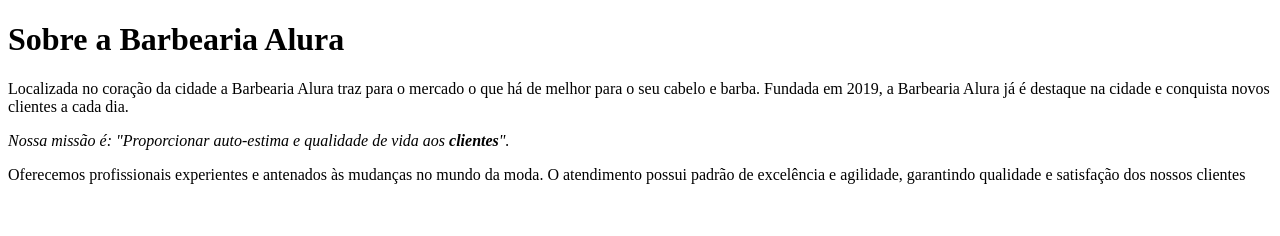
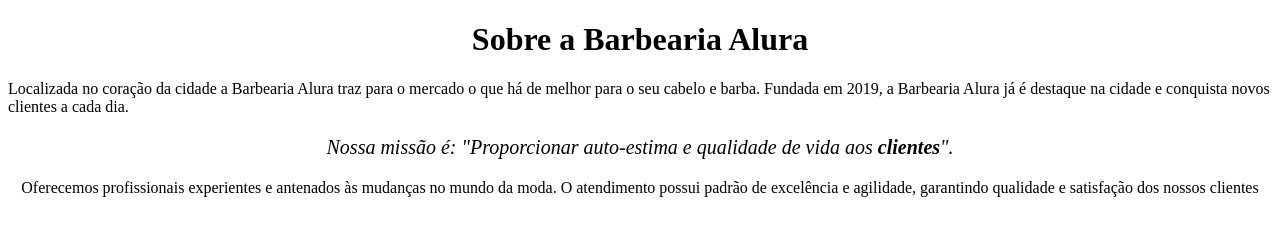
Before and after one commit to Guh45/repositorio.pensamento, a plain HTML site: page index.html in a window 1280 px wide. Drawn offline with Linux system fonts and the light colour scheme.

Commit message:
Add files via upload

```diff
--- a/index.html
+++ b/index.html
@@ -1,12 +1,20 @@
 <!DOCTYPE html>
-<html>
+<html lang="pt-br>">
+    <head>
     <meta charset="UTF-8">
-<h1>Sobre a Barbearia Alura</h1>
+    <title>barbearia Alura</title>
+    <link rel="stylesheet" href="style.css"
+    </head>
 
-</p>Localizada no coração da cidade a Barbearia Alura traz para o mercado o que há de melhor para o seu cabelo e barba. Fundada em 2019, a Barbearia Alura já é destaque na cidade e conquista novos clientes a cada dia.</p>
+    <body>
+    <h1 style="text-align: center;">Sobre a Barbearia Alura</h1>
 
-</p><em>Nossa missão é: "Proporcionar auto-estima e qualidade de vida aos <strong>clientes</strong>". </p> </em>
+    </p style="text-align:center;">Localizada no coração da cidade a Barbearia Alura traz para o mercado o que há de melhor para o seu cabelo e barba. Fundada em 2019, a Barbearia Alura já é destaque na cidade e conquista novos clientes a cada dia.</p>
 
-</p>Oferecemos profissionais experientes e antenados às mudanças no mundo da moda. O atendimento possui padrão de excelência e agilidade, garantindo qualidade e satisfação dos nossos clientes</p>
+    <p style="font-size: 20px; text-align: center;"><em>Nossa missão é: "Proporcionar auto-estima e qualidade de vida aos <strong>clientes</strong>". </p> </em>
+
+    <p style="text-align: center;">Oferecemos profissionais experientes e antenados às mudanças no mundo da moda. O atendimento possui padrão de excelência e agilidade, garantindo qualidade e satisfação dos nossos clientes</p>
+    </body>
+
 
 </html>
--- /dev/null
+++ b/style.css
@@ -0,0 +1,3 @@
+p {
+     text-align: ;
+}
```
Also changed, not shown: 1 other file.
